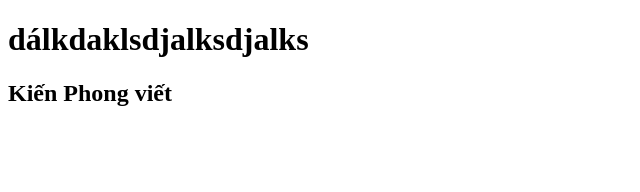
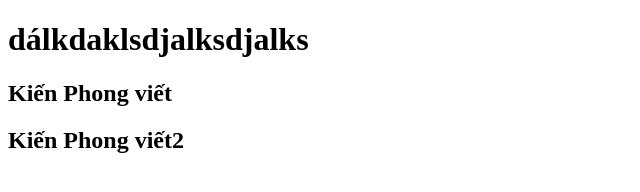
Before and after one commit to phamtienlong1820/ml, a plain HTML site: page index.html in a window 1280 px wide. Shown: the whole page, without its empty margins (0-640 px from the left). Drawn offline with Linux system fonts and the light colour scheme.

Commit message:
Update index.html

```diff
--- a/index.html
+++ b/index.html
@@ -11,6 +11,7 @@
 <body>
     <h1>dálkdaklsdjalksdjalks</h1>
     <h2>Kiến Phong viết</h2>
+    <h2>Kiến Phong viết2</h2>
 </body>
 
 </html>
```
